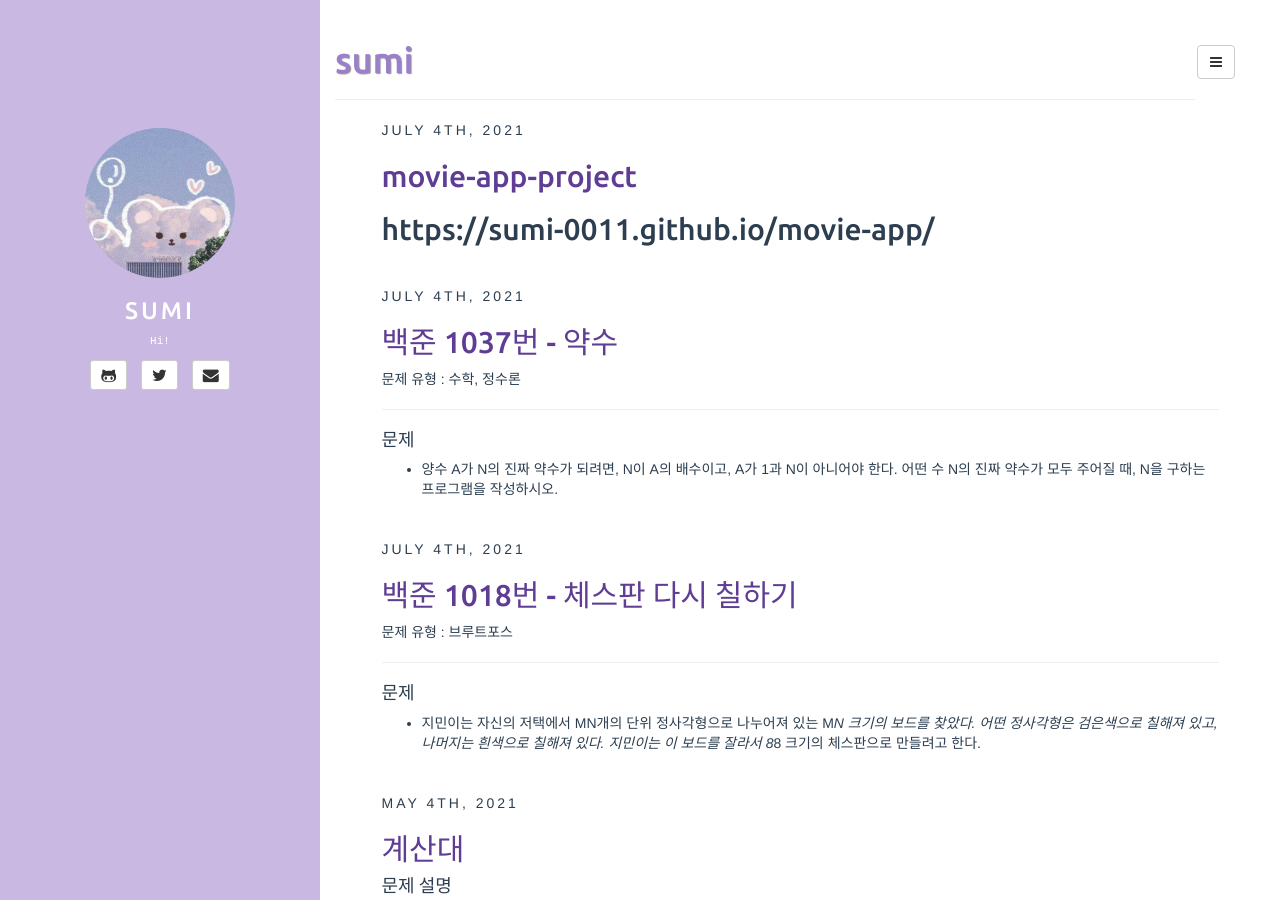
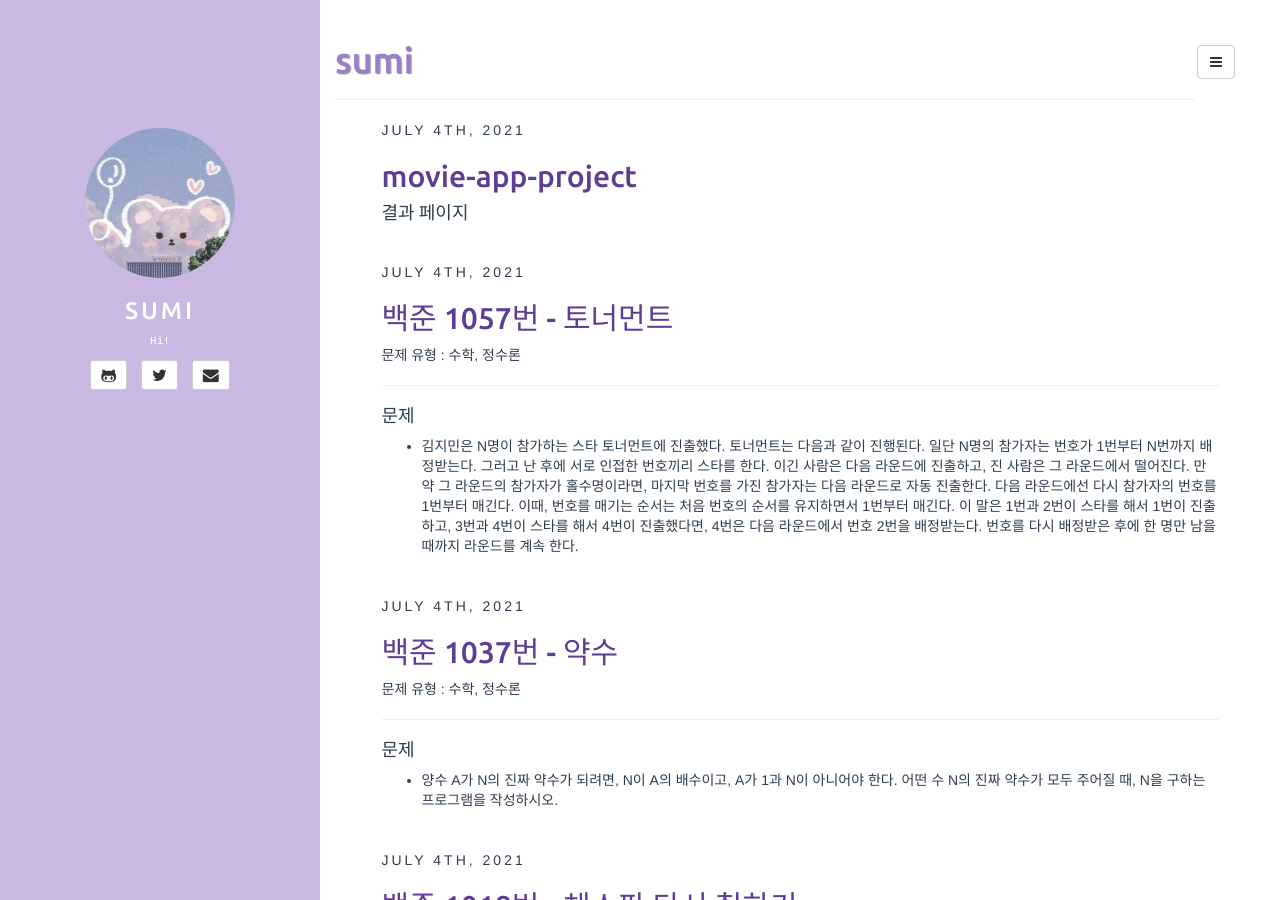
Before and after one commit to sumi-0011/sumi-0011.github.io, a Jekyll site: the page built from index.html, in a window 1280 px wide and 900 px high. Built offline with Jekyll 4.4.1, drawn with Linux system fonts in a browser that asks for light colours; the list of posts is cut into pages by our own code; some of the changed text lies outside the part shown.

Commit message:
7월 5일자

````diff
--- /dev/null
+++ b/_posts/2021-07-05-b2.md
@@ -0,0 +1,74 @@
+---
+layout: post
+tags: [수학, 브루트포스 알고리즘]
+date: 2021-07-04 22:00 +0800
+
+title: 백준 1057번 - 토너먼트
+
+
+categories: [Algo]
+comments: false
+
+---
+
+문제 유형 : 수학, 정수론
+- - -
+#### 문제
+- 김지민은 N명이 참가하는 스타 토너먼트에 진출했다. 토너먼트는 다음과 같이 진행된다. 일단 N명의 참가자는 번호가 1번부터 N번까지 배정받는다. 그러고 난 후에 서로 인접한 번호끼리 스타를 한다. 이긴 사람은 다음 라운드에 진출하고, 진 사람은 그 라운드에서 떨어진다. 만약 그 라운드의 참가자가 홀수명이라면, 마지막 번호를 가진 참가자는 다음 라운드로 자동 진출한다. 다음 라운드에선 다시 참가자의 번호를 1번부터 매긴다. 이때, 번호를 매기는 순서는 처음 번호의 순서를 유지하면서 1번부터 매긴다. 이 말은 1번과 2번이 스타를 해서 1번이 진출하고, 3번과 4번이 스타를 해서 4번이 진출했다면, 4번은 다음 라운드에서 번호 2번을 배정받는다. 번호를 다시 배정받은 후에 한 명만 남을 때까지 라운드를 계속 한다.
+
+- 마침 이 스타 대회에 임한수도 참가했다. 김지민은 갑자기 스타 대회에서 우승하는 욕심은 없어지고, 몇 라운드에서 임한수와 대결하는지 궁금해졌다. 일단 김지민과 임한수는 서로 대결하기 전까지 항상 이긴다고 가정한다. 1 라운드에서 김지민의 번호와 임한수의 번호가 주어질 때, 과연 김지민과 임한수가 몇 라운드에서 대결하는지 출력하는 프로그램을 작성하시오.
+
+#### 제한사항
+- 입력
+
+  첫째 줄에 참가자의 수 N과 1 라운드에서 김지민의 번호와 임한수의 번호가 순서대로 주어진다. N은 100,000보다 작거나 같은 자연수이고, 김지민의 번호와 임한수의 번호는 N보다 작거나 같은 자연수이고, 서로 다르다.
+- 출력
+
+    첫째 줄에 김지민과 임한수가 대결하는 라운드 번호를 출력한다. 만약 서로 대결하지 않을 때는 -1을 출력한다.
+
+
+
+
+- - -
+#### 해결방법
+
+- 최종 라운드는 log2N+1이므로 log2N+1 라운드 전에 만나면 만난 라운드를 출력하고, 넘어가면 -1를 출력한다.
+- 번호가 1,2나 3,4와 같이 차이가 나는 홀수 짝수 관계여야 그 라운드에 만난다.
+- 즉, 김지민의 번호가 홀수라면 임한수의 번호는 김지민의 번호+1여야하고, 짝수라면 김진호의 번호는 임함수의 번호 +1이여야 대결하게 된다.
+
+
+#### 참고
+- 파이썬 log함수 사용
+  - import math
+  - math.log2(N) 처럼 사용한다.
+  - 단, float형식으로 리턴되기 때문에 형변환이 필요하다.
+
+- - -
+
+### solution
+
+```py
+import math
+N, a,b = map(int, input().split(" "))
+
+for round in range(1,int(math.log2(N)+3)):
+    if round == math.log2(N)+2:
+        print(-1)
+        break;
+    if a%2 == 0 and b+1 == a:
+        print(round)
+        break;
+    elif b%2 == 0 and a+1 ==b:
+        print(round)
+        break;
+    else:
+        a = (a+1)//2
+        b = (b+1)//2
+        continue
+
+
+```
+- - -
+
+#### image
+![image](https://user-images.githubusercontent.com/49177223/124480050-d5d7c580-dde1-11eb-8867-ab2c80116228.png)
--- a/_posts/2021-07-05-movie#3.md
+++ b/_posts/2021-07-05-movie#3.md
@@ -14,10 +14,13 @@ comments: false
 
 
 
+---
+
+#### 결과 페이지
+
+[페이지 링크]: https://sumi-0011.github.io/movie-app/
 
 
----
-https://sumi-0011.github.io/movie-app/
 ---
 
 ### 3.0 class component
````
Also changed, not shown: _posts/2021-07-04-b.md (+4 -1 lines).
